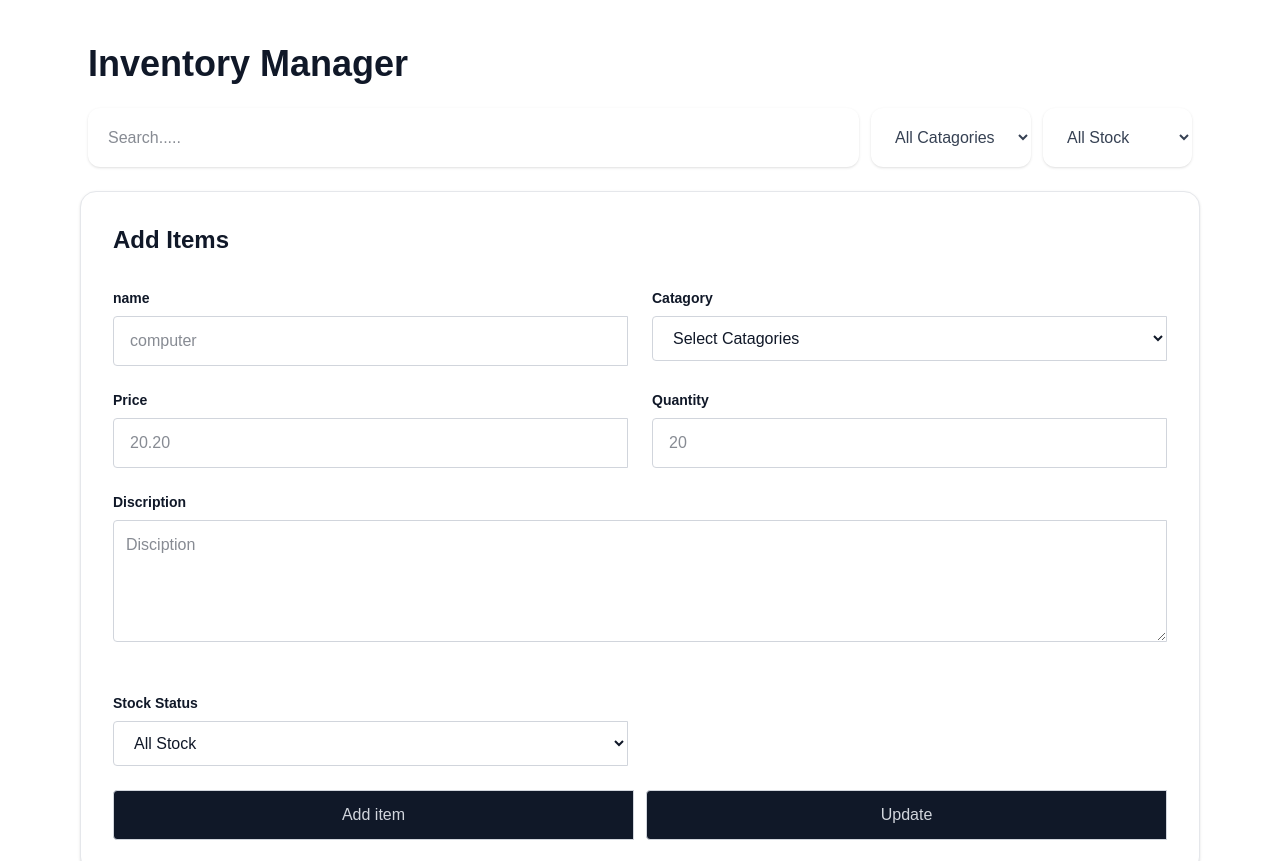
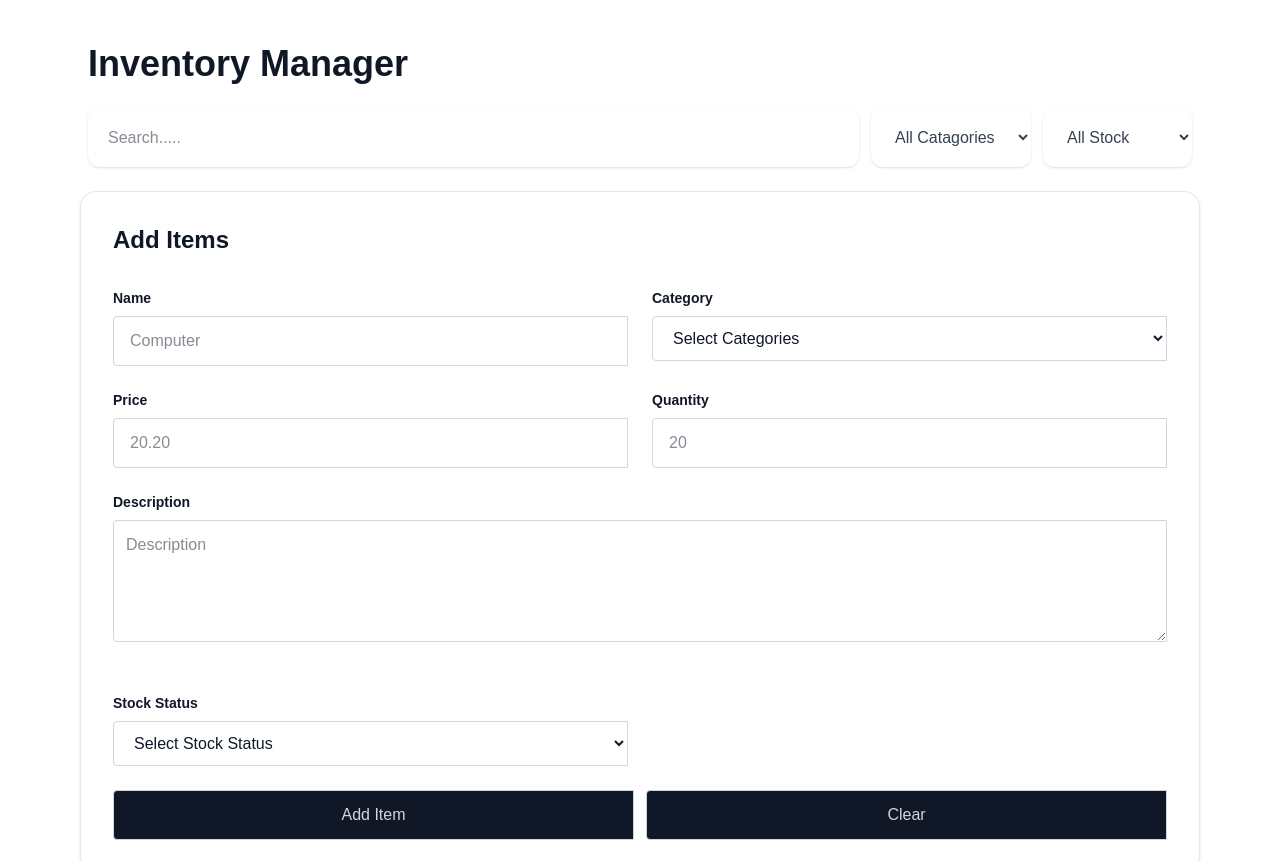
Before and after one commit to Ahmed9253/Multi-Tanant-Inventory-manangemnt-and-ERP-POS-system, a Next.js app: page / in a window 1280 px wide. Shown: the top 861 px of the page. Built offline with nearby package versions, Linux system fonts and the light colour scheme.

Commit message:
api done first atlest some by hand some by gpt

```diff
--- a/app/api/items/route.ts
+++ b/app/api/items/route.ts
@@ -0,0 +1,39 @@
+import clientPromise from "@/lib/mongodb";
+import { NextResponse } from "next/server";
+
+interface InventoryData {
+  name: string;
+  category: string;
+  price: number;
+  quantity: number;
+  description: string;
+  stockStatus: string;
+}
+
+export async function POST(req: Request) {
+  const body: InventoryData = await req.json();
+
+  const { name, category, price, quantity, description, stockStatus } = body;
+
+  const inventoryData: InventoryData = {
+    name,
+    category,
+    price,
+    quantity,
+    description,
+    stockStatus,
+  };
+
+  const client = await clientPromise;
+
+  const db = client.db("inventory");
+
+  const collection = db.collection("data");
+
+  await collection.insertOne(inventoryData);
+
+  return NextResponse.json({
+    message: "Inventory added successfully",
+    data: inventoryData,
+  });
+}
--- a/components/AddItems.tsx
+++ b/components/AddItems.tsx
@@ -1,34 +1,100 @@
-import React from "react";
+"use client";
+
+import { useState } from "react";
 
 const AddItems = () => {
+  const [name, setName] = useState<string>("");
+  const [category, setCategory] = useState<string>("");
+  const [price, setPrice] = useState<string>("");
+  const [quantity, setQuantity] = useState<string>("");
+  const [description, setDescription] = useState<string>("");
+  const [stockStatus, setStockStatus] = useState<string>("");
+
+  const [message, setMessage] = useState<string>("");
+
+  const clearForm = (): void => {
+    setName("");
+    setCategory("");
+    setPrice("");
+    setQuantity("");
+    setDescription("");
+    setStockStatus("");
+  };
+
+  const handleSubmit = async (e): Promise<void> => {
+    e.preventDefault();
+
+    setMessage("");
+
+    try {
+      const response = await fetch("/api/items", {
+        method: "POST",
+        headers: {
+          "Content-Type": "application/json",
+        },
+        body: JSON.stringify({
+          name,
+          category,
+          price,
+          quantity,
+          description,
+          stockStatus,
+        }),
+      });
+
+      const data = await response.json();
+
+      if (response.ok) {
+        setMessage("Item added successfully!");
+        clearForm();
+        console.log(data);
+      } else {
+        setMessage(data.message || "Something went wrong.");
+      }
+    } catch (error) {
+      console.error(error);
+      setMessage("Failed to connect to the server.");
+    }
+  };
+
   return (
     <div className="w-full max-w-6xl mx-auto px-4">
       <div className="bg-white border border-gray-200 rounded-2xl shadow-sm p-8">
-        <div className="mb-8 ">
+        <div className="mb-8">
           <h2 className="text-2xl font-bold text-gray-900">Add Items</h2>
         </div>
-        <form className="grid grid-cols-1 md:grid-cols-2 gap-6">
+
+        <form
+          onSubmit={handleSubmit}
+          className="grid grid-cols-1 md:grid-cols-2 gap-6"
+        >
+          {/* Name */}
           <div>
-            <label className="block text-gray-900 text-sm font-semibold mb-2 ">
-              name
+            <label className="block text-gray-900 text-sm font-semibold mb-2">
+              Name
             </label>
+
             <input
               type="text"
-              placeholder="computer"
+              placeholder="Computer"
+              value={name}
+              onChange={(e) => setName(e.target.value)}
               className="w-full border border-gray-300 rounded-l px-4 py-3 text-gray-900 outline-none focus:ring-2 focus:ring-blue-500 focus:border-blue-500"
             />
           </div>
 
+          {/* Category */}
           <div>
-            <label className="block text-gray-900 text-sm font-semibold mb-2 ">
-              Catagory
+            <label className="block text-gray-900 text-sm font-semibold mb-2">
+              Category
             </label>
+
             <select
-              name=""
-              id=""
+              value={category}
+              onChange={(e) => setCategory(e.target.value)}
               className="w-full border border-gray-300 rounded-l px-4 py-3 text-gray-900 outline-none focus:ring-2 focus:ring-blue-500 focus:border-blue-500"
             >
-              <option value="">Select Catagories</option>
+              <option value="">Select Categories</option>
               <option value="electronics">Electronics</option>
               <option value="clothing">Clothing</option>
               <option value="home">Home</option>
@@ -38,65 +104,91 @@ const AddItems = () => {
             </select>
           </div>
 
+          {/* Price */}
           <div>
-            <label className="block text-gray-900 text-sm font-semibold mb-2 ">
+            <label className="block text-gray-900 text-sm font-semibold mb-2">
               Price
             </label>
+
             <input
               type="number"
               placeholder="20.20"
+              value={price}
+              onChange={(e) => setPrice(e.target.value)}
               className="w-full border border-gray-300 rounded-l px-4 py-3 text-gray-900 outline-none focus:ring-2 focus:ring-blue-500 focus:border-blue-500"
             />
           </div>
 
+          {/* Quantity */}
           <div>
-            <label className="block text-gray-900 text-sm font-semibold mb-2 ">
+            <label className="block text-gray-900 text-sm font-semibold mb-2">
               Quantity
             </label>
+
             <input
               type="number"
               placeholder="20"
+              value={quantity}
+              onChange={(e) => setQuantity(e.target.value)}
               className="w-full border border-gray-300 rounded-l px-4 py-3 text-gray-900 outline-none focus:ring-2 focus:ring-blue-500 focus:border-blue-500"
             />
           </div>
 
+          {/* Description */}
           <div className="md:col-span-2 mb-5">
-            <label className="block text-gray-900 text-sm font-semibold mb-2 ">
-              Discription
+            <label className="block text-gray-900 text-sm font-semibold mb-2">
+              Description
             </label>
+
             <textarea
               rows={4}
-              placeholder="Disciption"
+              placeholder="Description"
+              value={description}
+              onChange={(e) => setDescription(e.target.value)}
               className="w-full border border-gray-300 rounded-l p-3 text-gray-900 outline-none focus:ring-2 focus:ring-blue-500 focus:border-blue-500"
             />
           </div>
 
+          {/* Stock Status */}
           <div>
-            <label className="block text-gray-900 text-sm font-semibold mb-2 ">
+            <label className="block text-gray-900 text-sm font-semibold mb-2">
               Stock Status
             </label>
-            <select className="w-full border border-gray-300 rounded-l px-4 py-3 text-gray-900 outline-none focus:ring-2 focus:ring-blue-500 focus:border-blue-500">
-              <option value="">All Stock</option>
+
+            <select
+              value={stockStatus}
+              onChange={(e) => setStockStatus(e.target.value)}
+              className="w-full border border-gray-300 rounded-l px-4 py-3 text-gray-900 outline-none focus:ring-2 focus:ring-blue-500 focus:border-blue-500"
+            >
+              <option value="">Select Stock Status</option>
               <option value="true">In Stock</option>
               <option value="false">Out of Stock</option>
             </select>
           </div>
 
+          {/* Buttons */}
           <div className="md:col-span-full flex gap-3">
             <button
+              type="submit"
               className="w-full border text-gray-300 rounded-l p-3 bg-gray-900 outline-none focus:ring-2 focus:ring-blue-500 focus:border-blue-500"
-              type="submit"
             >
-              Add item
+              Add Item
             </button>
+
             <button
+              type="button"
+              onClick={clearForm}
               className="w-full border text-gray-300 rounded-l p-3 bg-gray-900 outline-none focus:ring-2 focus:ring-blue-500 focus:border-blue-500"
-              type="button"
             >
-              Update
+              Clear
             </button>
           </div>
         </form>
+
+        {/* Message */}
+        {message && (
+          <p className="mt-4 text-sm font-medium text-gray-900">{message}</p>
+        )}
       </div>
     </div>
   );
```
